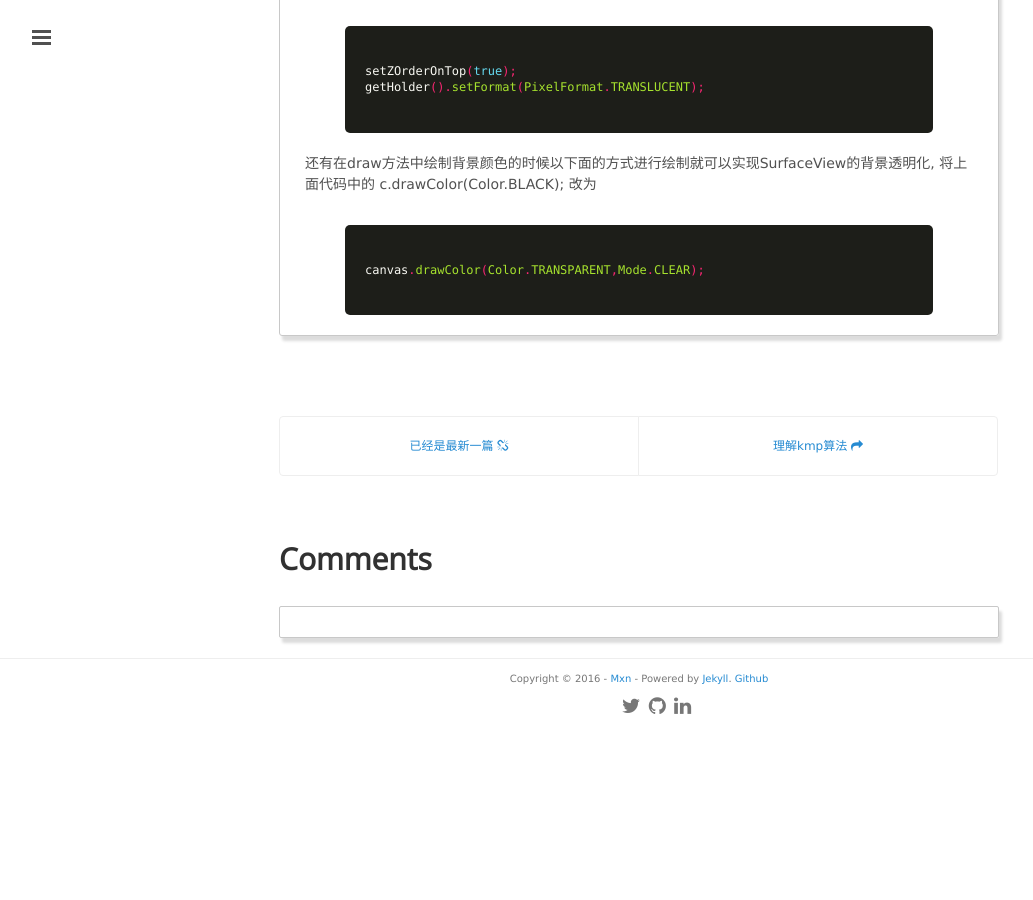
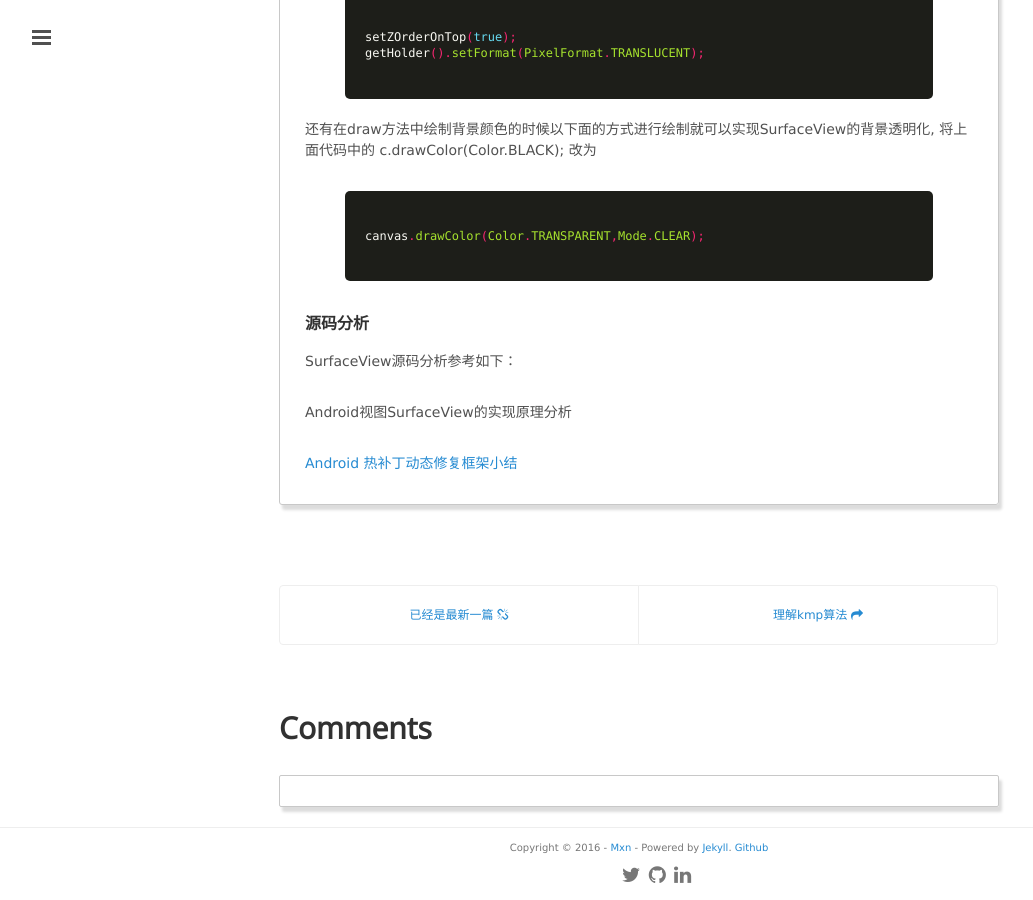
Before and after one commit to mxn21/mxn21.github.io, a Jekyll site: the page built from _posts/2016-3-17-SurfaceView浅析.md, in a window 1280 px wide and 900 px high, scrolled down 6806 px. Shown: the whole window, without its empty margins (1-1034 px from the left). Built offline with Jekyll 4.4.1, drawn with Linux system fonts in a browser that asks for light colours; Markdown is read by kramdown in place of the engine named in the settings; comment, search, counter and statistics services are not loaded; before the commit the page ends 7537 px from its top, so only the background shows below that; some of the changed text lies outside the part shown.

Commit message:
23423423

```diff
--- a/_posts/2016-3-17-SurfaceView浅析.md
+++ b/_posts/2016-3-17-SurfaceView浅析.md
@@ -11,6 +11,8 @@
 当需要快速地更新View的UI，或者当前渲染代码阻塞GUI线程的时间过长的时候，SurfaceView就是解决上述问题的最佳选择。
 SurfaceView封装了一个Surface对象，而不是Canvas。因为Surface可以使用后台线程绘制。对于那些资源敏感的操作，
 或者那些要求快速更新或者高速帧率的地方，例如使用3D图形，创建游戏，或者实时预览摄像头，这一点特别有用。
+
+下面分别介绍Surface相关的几个类：
 
 ### Surface
 
@@ -288,3 +290,12 @@
     {% highlight java %}
 canvas.drawColor(Color.TRANSPARENT,Mode.CLEAR);
     {% endhighlight %}
+
+
+### 源码分析
+
+SurfaceView源码分析参考如下：
+
+Android视图SurfaceView的实现原理分析
+
+[Android 热补丁动态修复框架小结](http://blog.csdn.net/lmj623565791/article/details/49883661)
```
Also changed, not shown: other parts of _posts/2016-3-17-SurfaceView浅析.md (+1 -1 lines).
